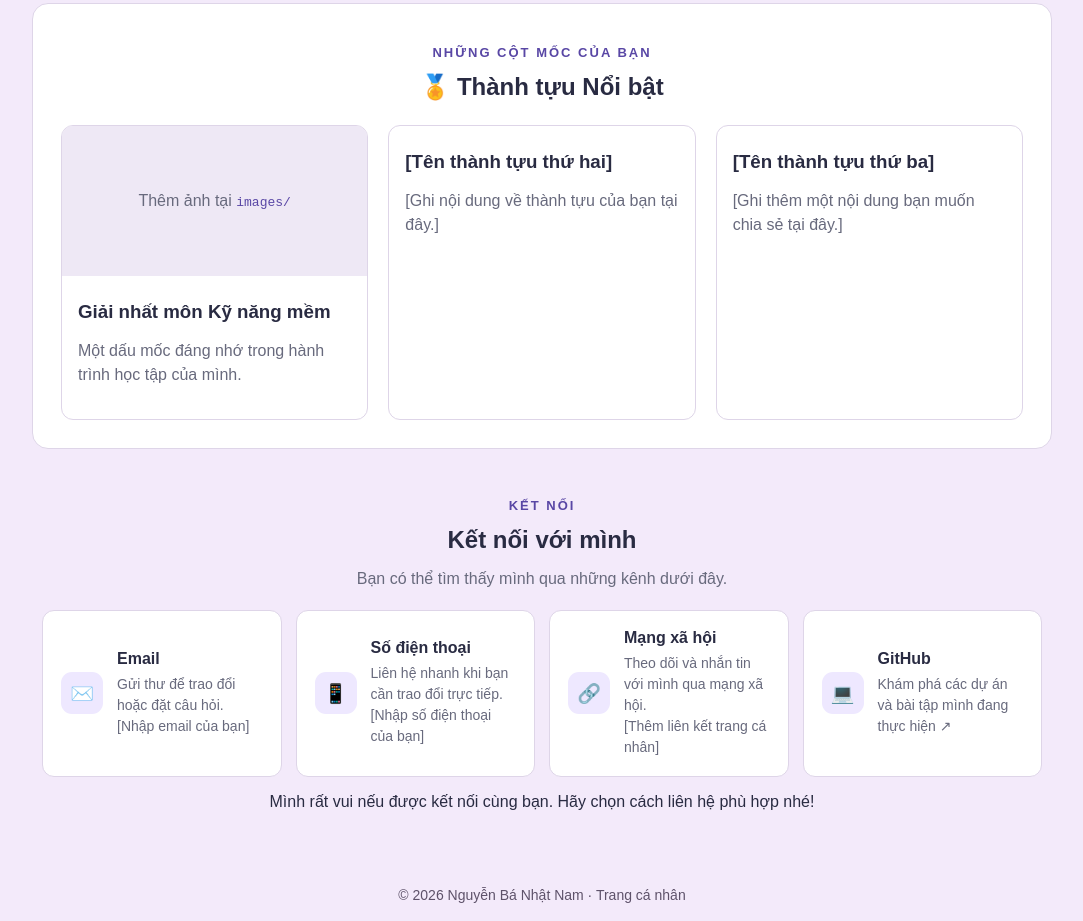
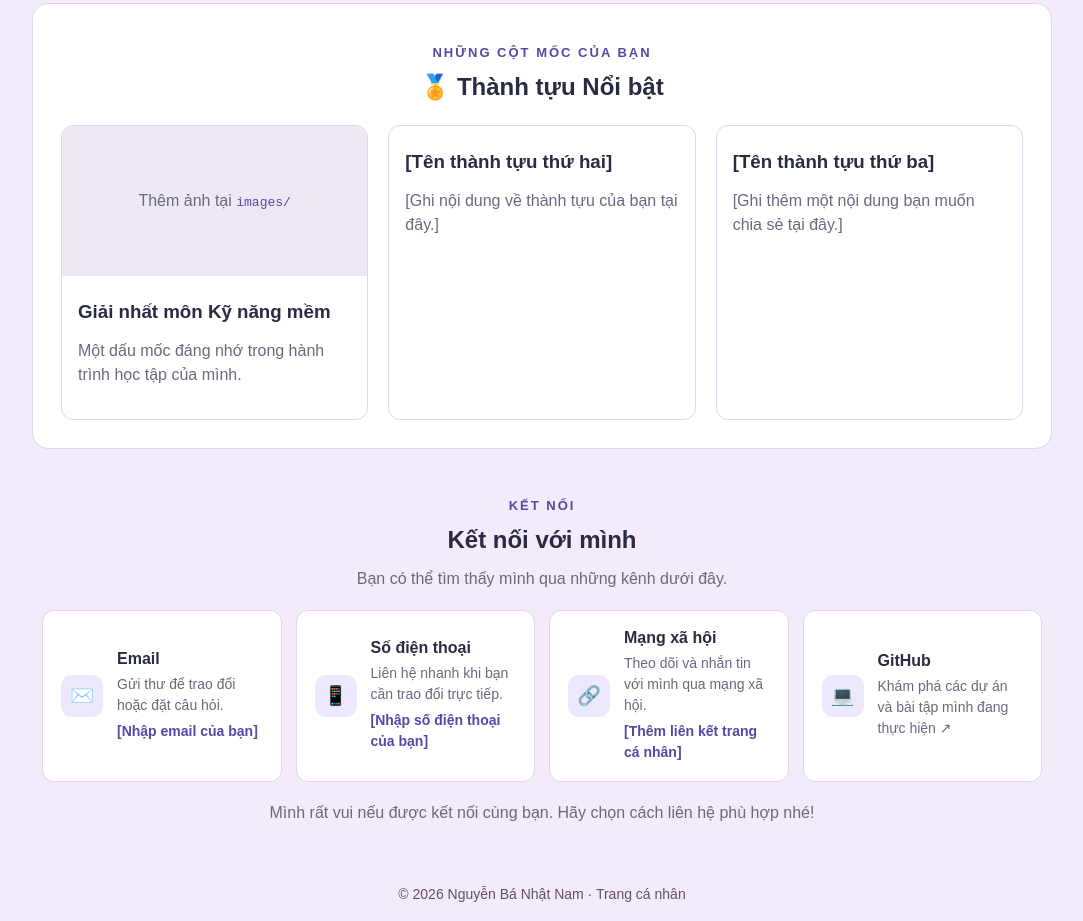
Before and after one commit to NhatNam-5/BaiTapLon_K20-02_Ki1, a plain HTML site: page index.html in a window 1280 px wide. Shown: the part 1018-1939 px from the top of the page, without its empty margins (98-1181 px from the left). Drawn offline with Linux system fonts and the light colour scheme.

Commit message:
Style contact descriptions and input placeholders

```diff
--- a/style.css
+++ b/style.css
@@ -287,6 +287,13 @@ h2 {
   color: #686a7d;
 }
 
+.contact-note {
+  max-width: 620px;
+  margin: 18px auto 0;
+  color: #686a7d;
+  line-height: 1.6;
+}
+
 .contact-grid {
   display: flex;
   flex-wrap: wrap;
@@ -331,6 +338,12 @@ h2 {
   font-size: 14px;
   line-height: 1.5;
   overflow-wrap: anywhere;
+}
+
+.contact-placeholder {
+  margin-top: 5px !important;
+  color: #5947a5 !important;
+  font-weight: bold;
 }
 
 .contact-link {
```
